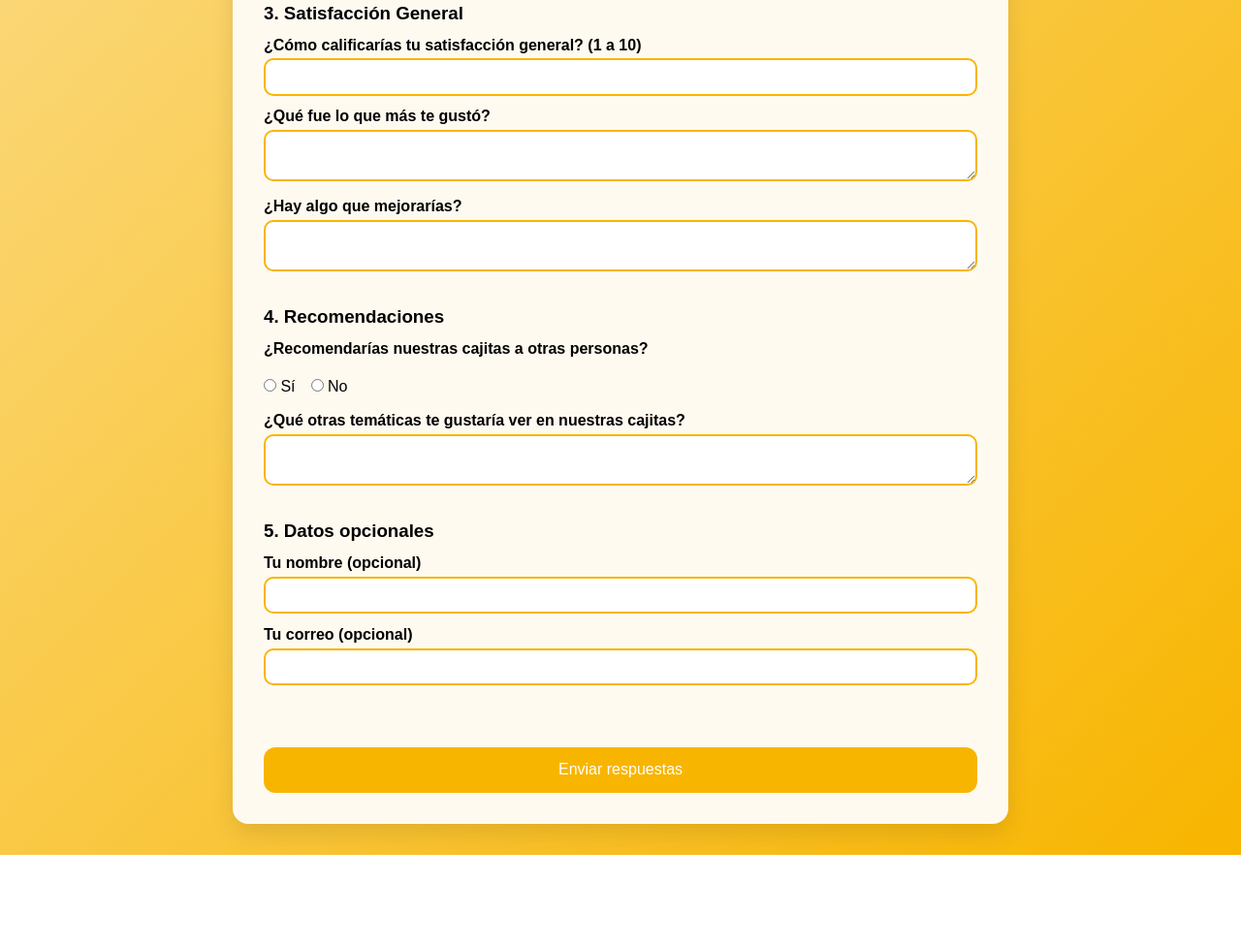
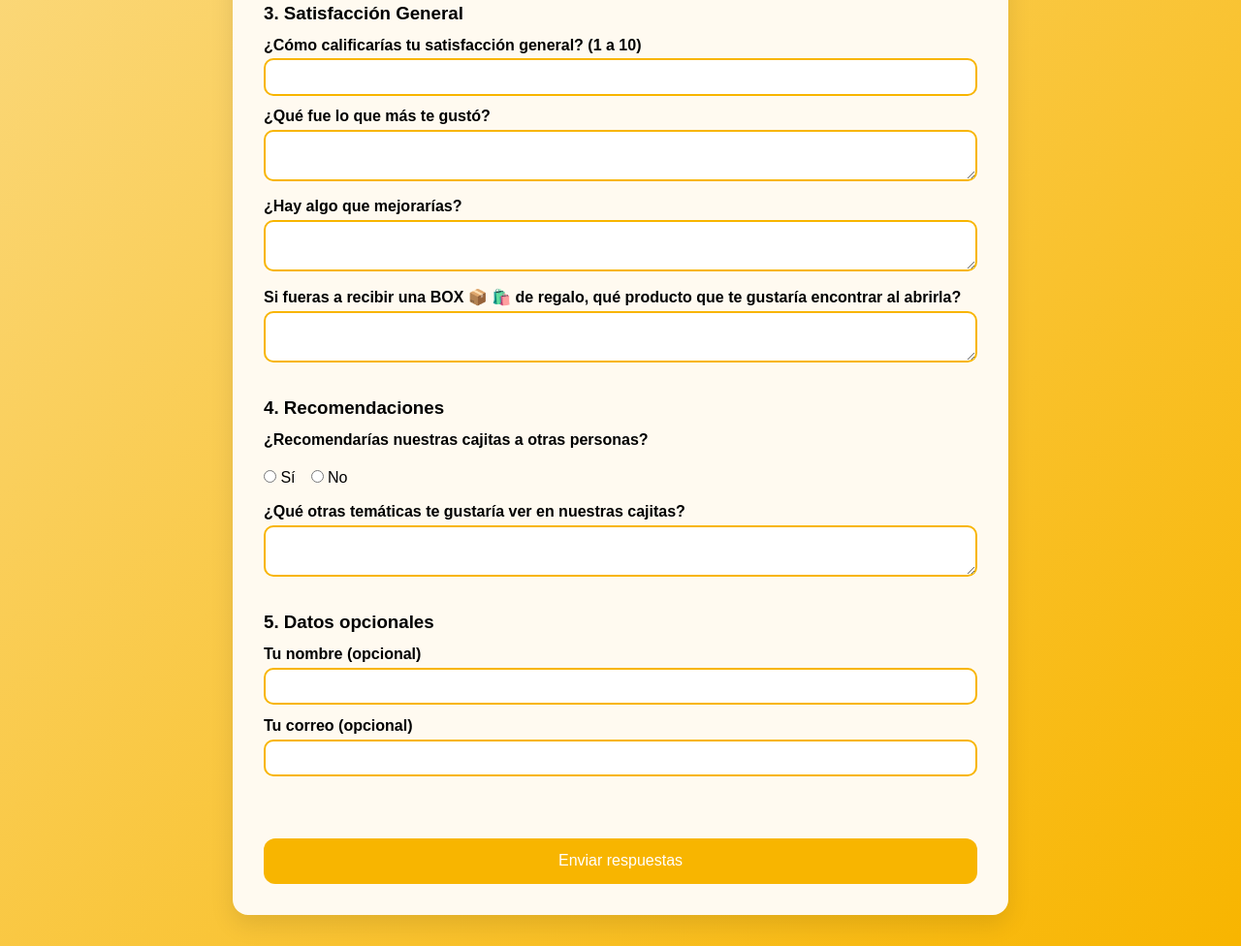
Before and after one commit to estebanm21/patilla-limon, a plain HTML site: page index.html in a window 1280 px wide. Shown: the part 1308-2284 px from the top of the page at 97% size. Before the commit the page ends 2190 px from the top, so only its background shows below. Drawn offline with Linux system fonts and the light colour scheme; some packages are replaced by stand-ins of ours; a script that the page names is missing.

Commit message:
agregando pregunta nueva y cambiando image de mama pro

```diff
--- a/index.html
+++ b/index.html
@@ -308,6 +308,12 @@
 
           <label>¿Hay algo que mejorarías?</label>
           <textarea name="que_mejorarias" rows="2"></textarea>
+
+          <label
+            >Si fueras a recibir una BOX 📦 🛍️ de regalo, qué producto que te
+            gustaría encontrar al abrirla?
+          </label>
+          <textarea name="abrir_caja" rows="2"></textarea>
         </section>
 
         <section>
```
Also changed, not shown: assets/caja_mamapro.jpeg.
